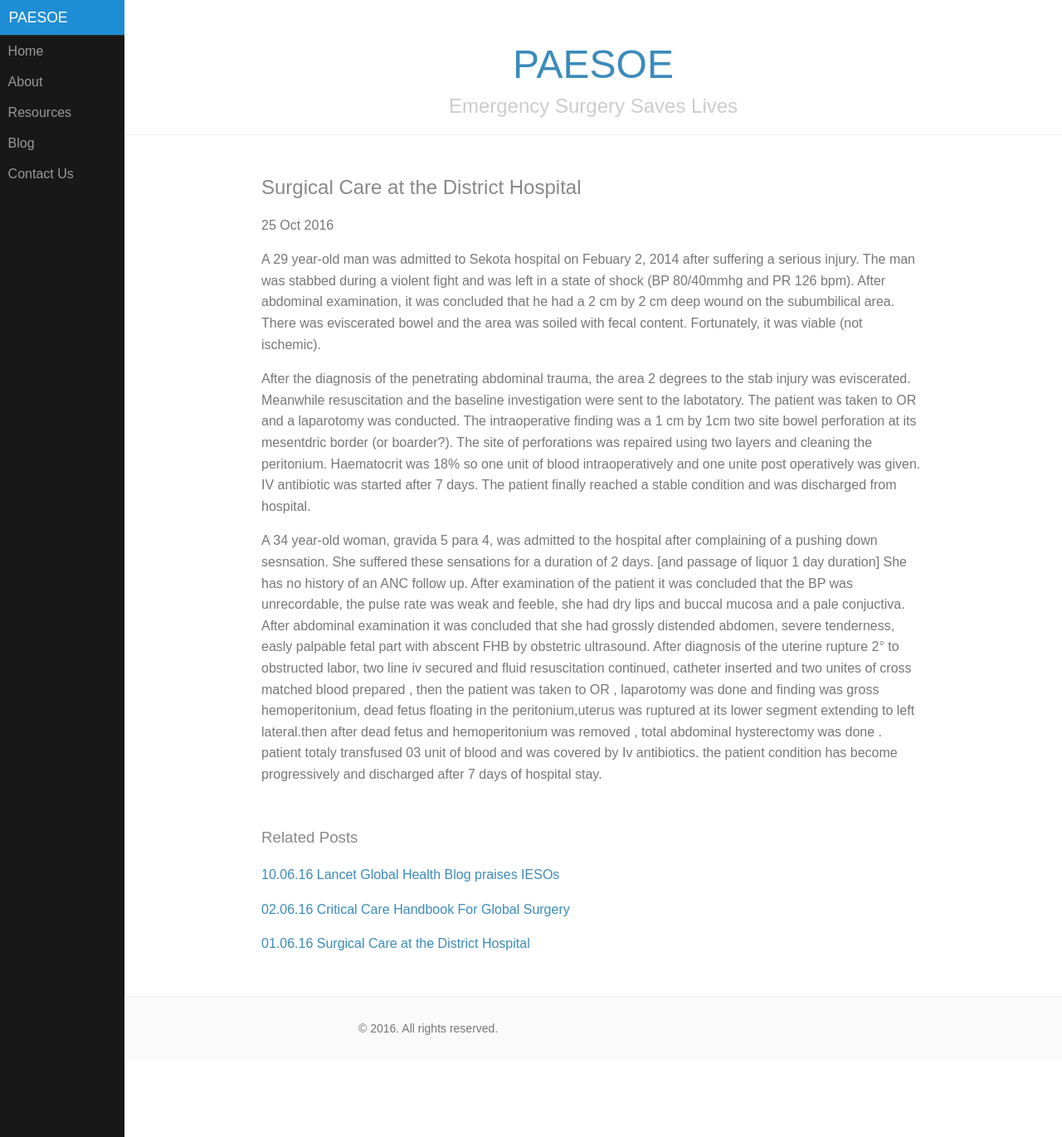
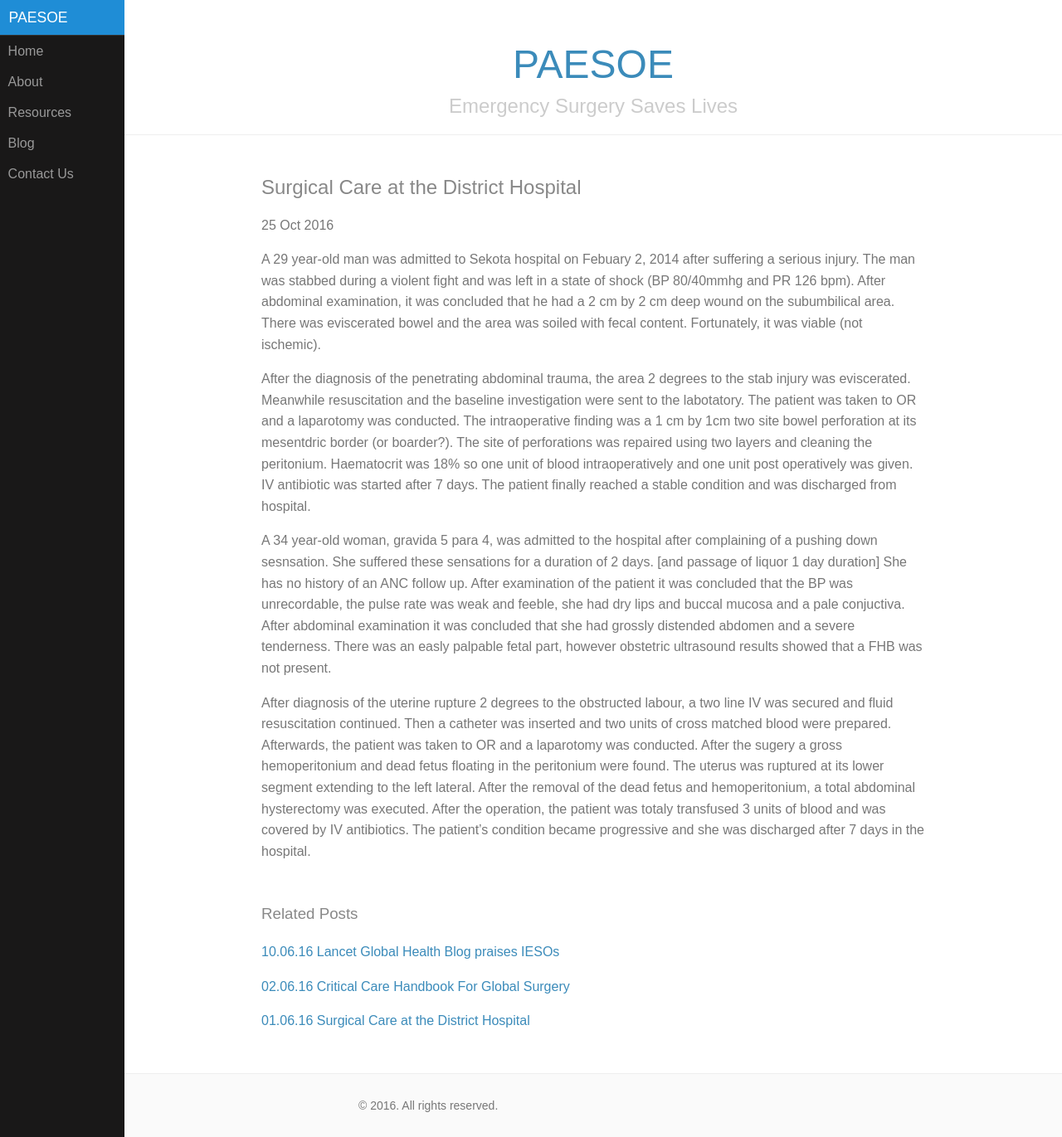
Before and after one commit to vvcb/paesoe-test, a Jekyll site: the page built from _posts/2016-10-25-surgical-stories-from-ethiopia.md, in a window 1280 px wide and 1371 px high. Shown: the whole window at 83% size. Built offline with Jekyll 4.4.1, drawn with Linux system fonts in a browser that asks for light colours; comment, search, counter and statistics services are not loaded.

Commit message:
Finished both patient stories

```diff
--- a/_posts/2016-10-25-surgical-stories-from-ethiopia.md
+++ b/_posts/2016-10-25-surgical-stories-from-ethiopia.md
@@ -7,7 +7,9 @@ comments: true
 
 A 29 year-old man was admitted to Sekota hospital on Febuary 2, 2014 after suffering a serious injury. The man was stabbed during a violent fight and was left in a state of shock (BP 80/40mmhg and PR 126 bpm). After abdominal examination, it was concluded that he had a 2 cm by 2 cm deep wound on the subumbilical area. There was eviscerated bowel and the area was soiled with fecal content. Fortunately, it was viable (not ischemic).
 
-After the diagnosis of the penetrating abdominal trauma, the area 2 degrees to the stab injury was eviscerated.  Meanwhile resuscitation and the baseline investigation were sent to the labotatory. The patient was taken to OR and a laparotomy was conducted. The intraoperative finding was a 1 cm by 1cm two site bowel perforation at its mesentdric border (or boarder?). The site of perforations was repaired using two layers and cleaning the peritonium. Haematocrit was 18% so one unit of blood intraoperatively and one unite post operatively was given. IV antibiotic was started after 7 days. The patient finally reached a stable condition and was discharged from hospital.
+After the diagnosis of the penetrating abdominal trauma, the area 2 degrees to the stab injury was eviscerated.  Meanwhile resuscitation and the baseline investigation were sent to the labotatory. The patient was taken to OR and a laparotomy was conducted. The intraoperative finding was a 1 cm by 1cm two site bowel perforation at its mesentdric border (or boarder?). The site of perforations was repaired using two layers and cleaning the peritonium. Haematocrit was 18% so one unit of blood intraoperatively and one unit post operatively was given. IV antibiotic was started after 7 days. The patient finally reached a stable condition and was discharged from hospital.
 
 
-A 34 year-old woman, gravida 5 para 4, was admitted to the hospital after complaining of a pushing down sesnsation. She suffered these sensations for a duration of 2 days. [and passage of liquor 1 day duration] She has no history of an ANC follow up. After examination of the patient it was concluded that the BP was unrecordable, the pulse rate was weak and feeble, she had dry lips and buccal mucosa and a pale conjuctiva. After abdominal examination it was concluded that she had grossly distended abdomen, severe tenderness, easly palpable fetal part with abscent FHB by obstetric ultrasound. After diagnosis of the uterine rupture 2° to obstructed labor, two line iv secured and fluid resuscitation continued, catheter inserted and two unites of cross matched blood prepared , then the patient was taken to OR , laparotomy was done and finding was gross hemoperitonium, dead fetus floating in the peritonium,uterus was ruptured at its lower segment extending to left lateral.then after dead fetus and hemoperitonium was removed , total abdominal hysterectomy was done . patient totaly transfused 03 unit of blood and was covered by Iv antibiotics. the patient condition has become progressively and discharged after 7 days of hospital stay.
+A 34 year-old woman, gravida 5 para 4, was admitted to the hospital after complaining of a pushing down sesnsation. She suffered these sensations for a duration of 2 days. [and passage of liquor 1 day duration] She has no history of an ANC follow up. After examination of the patient it was concluded that the BP was unrecordable, the pulse rate was weak and feeble, she had dry lips and buccal mucosa and a pale conjuctiva. After abdominal examination it was concluded that she had grossly distended abdomen and a severe tenderness. There was an easly palpable fetal part, however obstetric ultrasound results showed that a FHB was not present.
+
+After diagnosis of the uterine rupture 2 degrees to the obstructed labour, a two line IV was secured and fluid resuscitation continued. Then a catheter was inserted and two units of cross matched blood were prepared. Afterwards, the patient was taken to OR and a laparotomy was conducted. After the sugery a gross hemoperitonium  and dead fetus floating in the peritonium were found. The uterus was ruptured at its lower segment extending to the left lateral. After the removal of the dead fetus and hemoperitonium, a total abdominal hysterectomy was executed. After the operation, the patient was totaly transfused 3 units of blood and was covered by IV antibiotics. The patient's condition became progressive and she was discharged after 7 days in the hospital.
```
